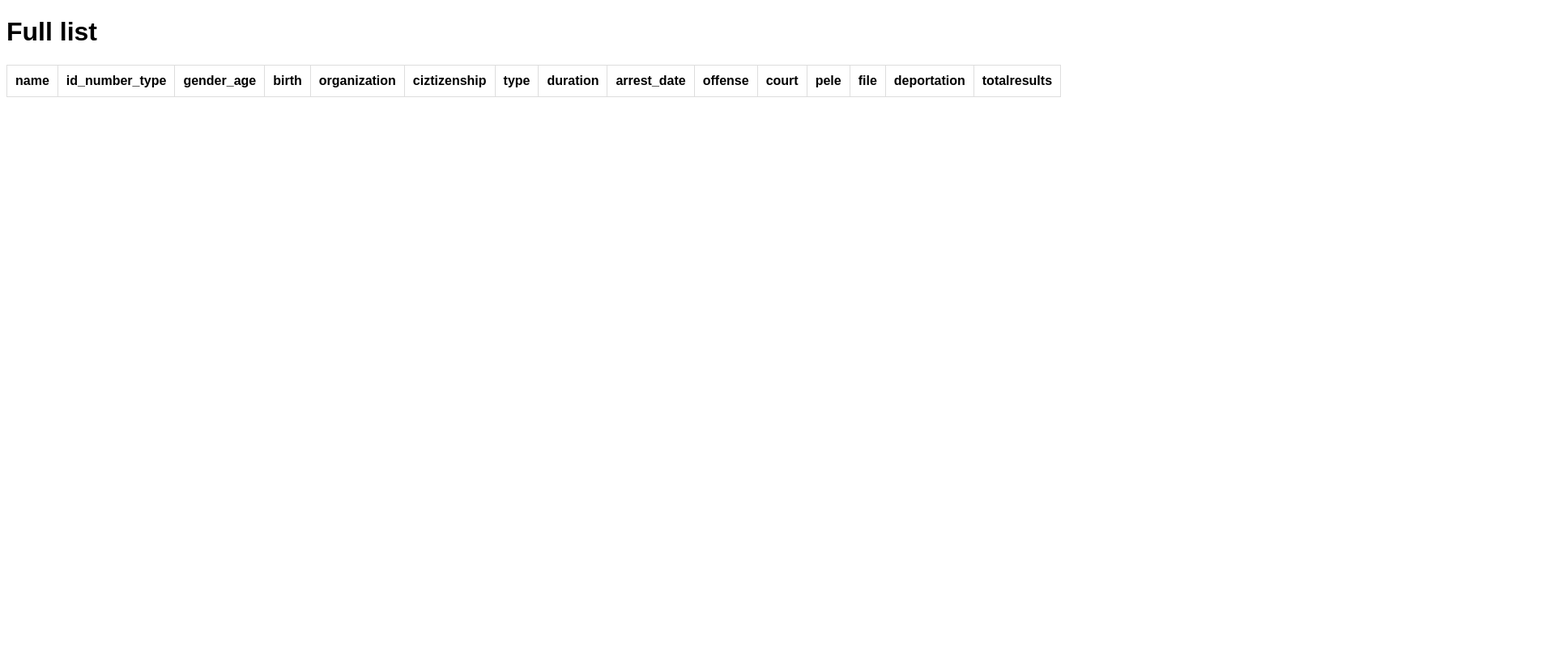
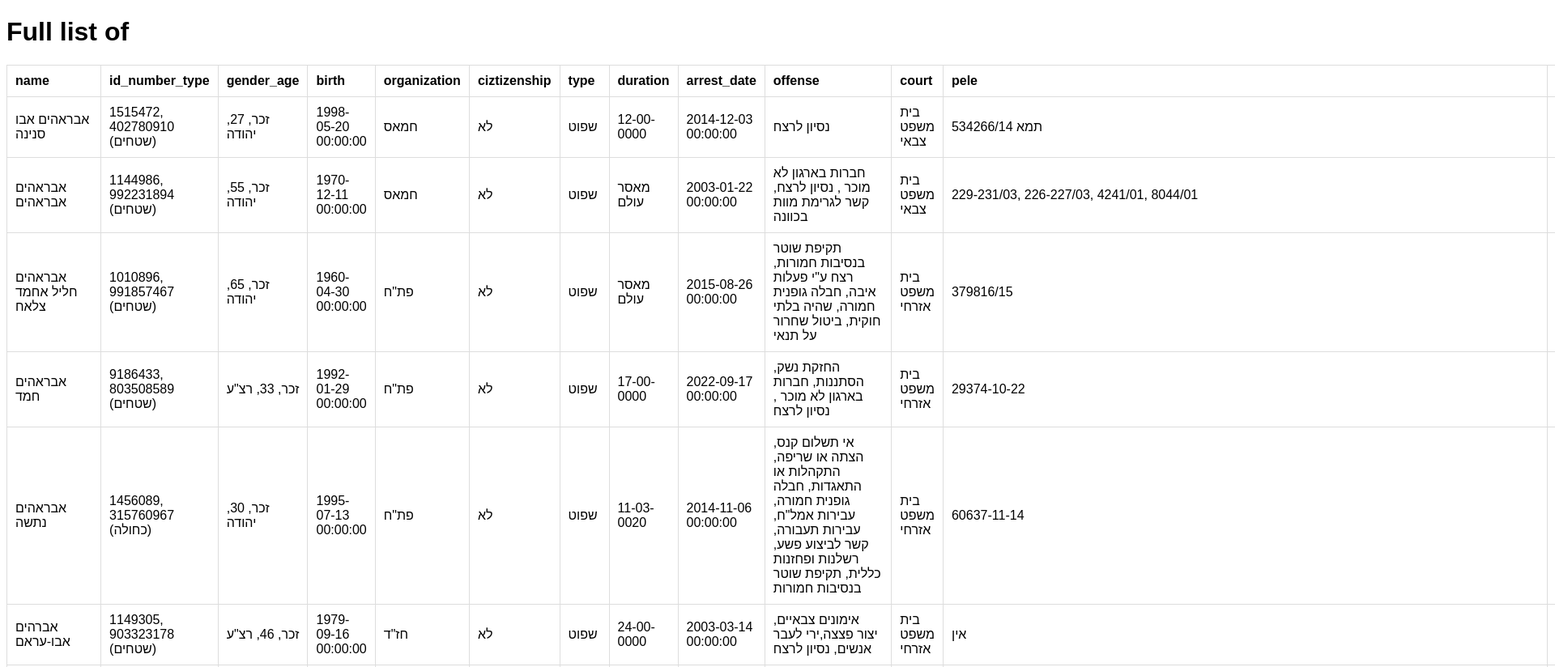
Before and after one commit to dorsim/show, a plain HTML site: page index.html in a window 1280 px wide. Shown: the top 824 px of the page at 81% size, 1920 px wide, since content can reach past the window. Before the commit the page ends 800 px from the top, so only its background shows below. Drawn offline with Linux system fonts and the light colour scheme.

Commit message:
display all data

```diff
--- a/index.html
+++ b/index.html
@@ -26,7 +26,7 @@
     </style>
 </head>
 <body>
-    <h1>Full list</h1>
+    <h1>Full list of</h1>
     <table id="json-data-table">
         <thead>
             <tr id="json-header-row">
--- a/script.js
+++ b/script.js
@@ -25,9 +25,10 @@ function displayJSONData(jsonArray) {
         return;
     }
     jsonArray.forEach((item) => {
-        if (item && item.Data) {
+        console.log(item)
+        if (item){ // && item.Data) {
             const tr = document.createElement('tr');
-            Object.values(item.Data).forEach(cell => {
+            Object.values(item).forEach(cell => {
                 const td = document.createElement('td');
                 td.textContent = cell;
                 tr.appendChild(td);
```
